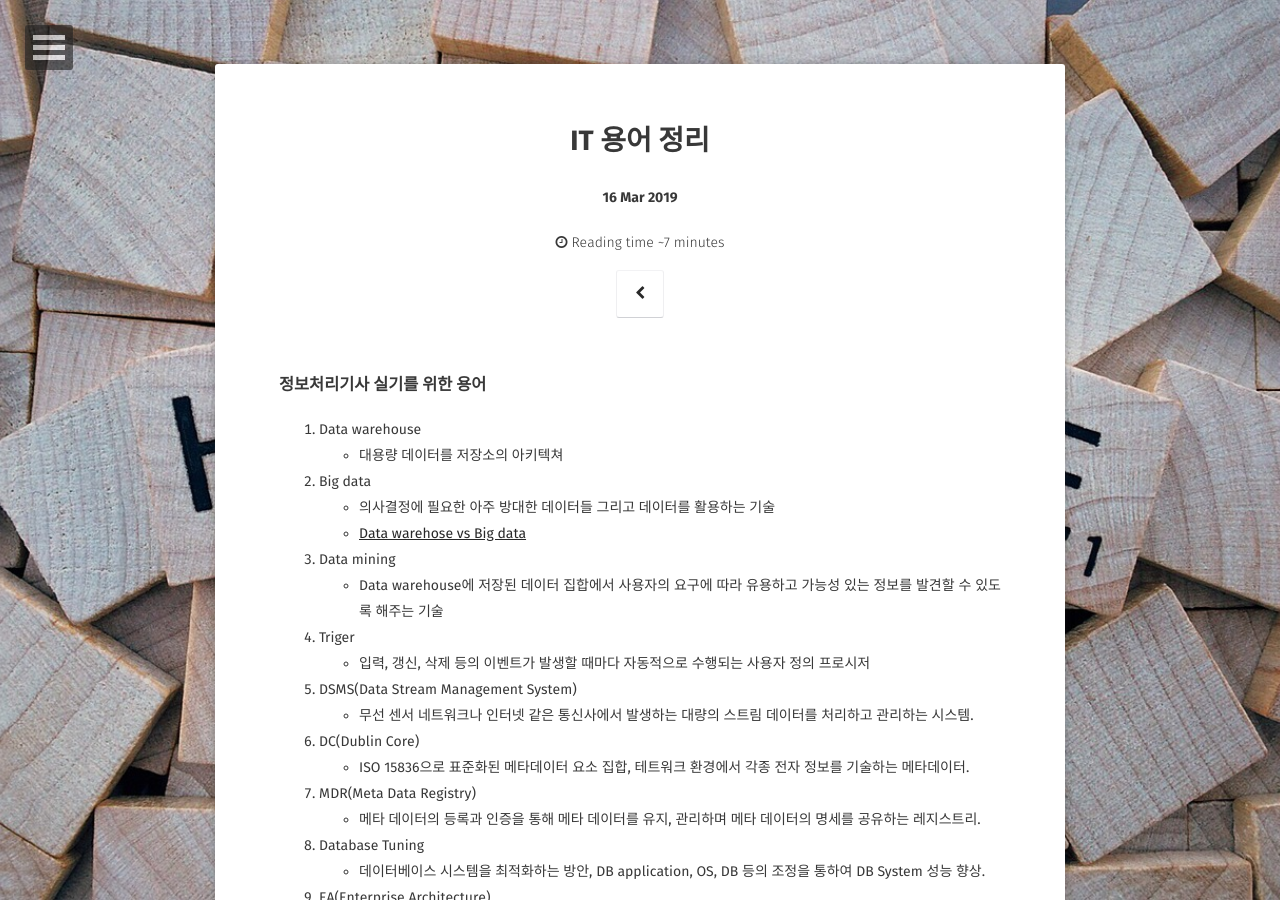
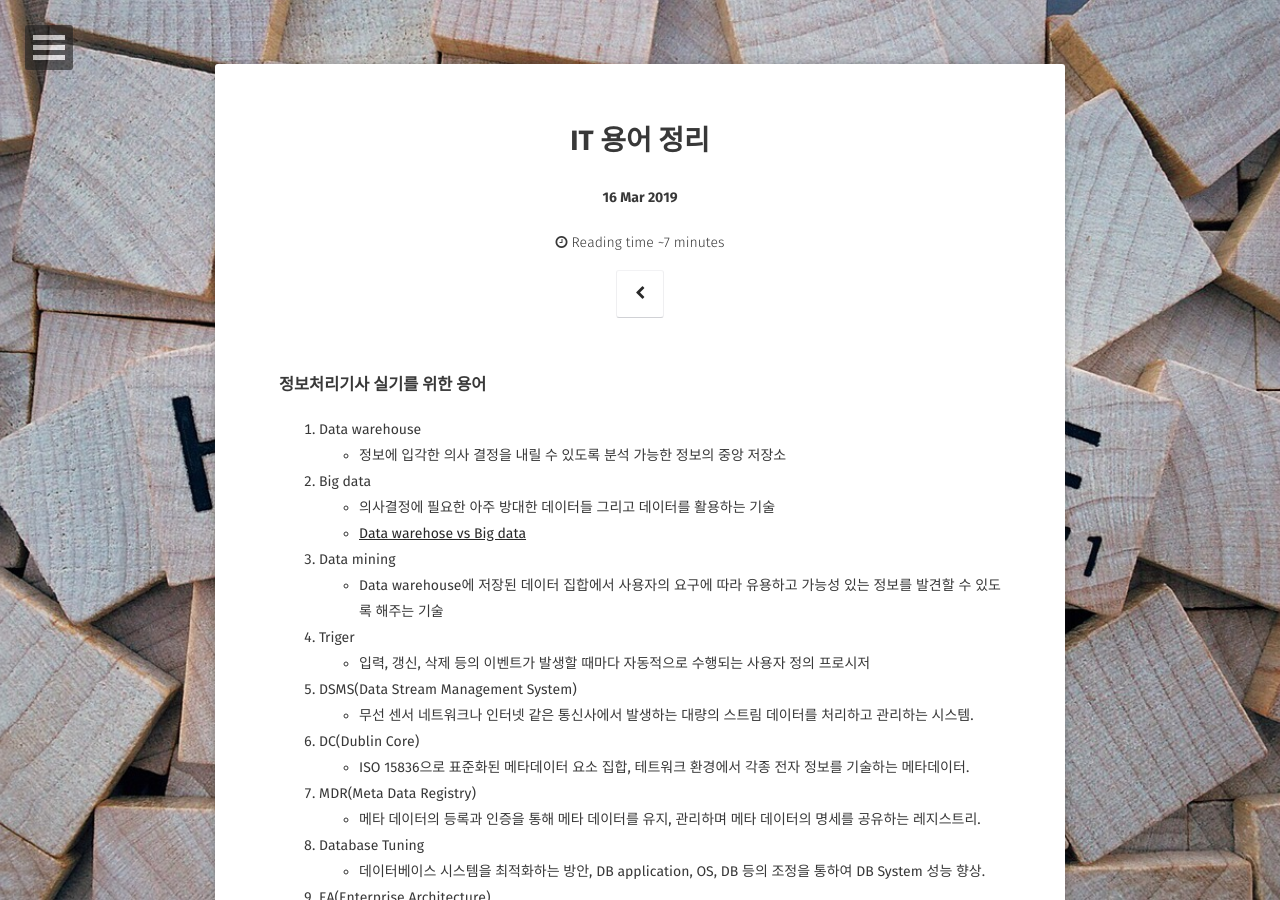
Before and after one commit to Jungjihyuk/JH_Life, a Jekyll site: the page built from _posts/2019-03-16-IT-Terms.md, in a window 1280 px wide and 900 px high. Built offline with Jekyll 4.4.1, drawn with Linux system fonts in a browser that asks for light colours; some web fonts are replaced; comment, search, counter and statistics services are not loaded.

Commit message:
it terms 수정

```diff
--- a/_posts/2019-03-16-IT-Terms.md
+++ b/_posts/2019-03-16-IT-Terms.md
@@ -11,7 +11,7 @@ tag:
 
 ### 정보처리기사 실기를 위한 용어
 1. Data warehouse
-- 대용량 데이터를 저장소의 아키텍쳐
+- 정보에 입각한 의사 결정을 내릴 수 있도록 분석 가능한 정보의 중앙 저장소
 2. Big data
 - 의사결정에 필요한 아주 방대한 데이터들 그리고 데이터를 활용하는 기술
 - [Data warehose vs Big data](https://www.educba.com/big-data-vs-data-warehouse)
```
